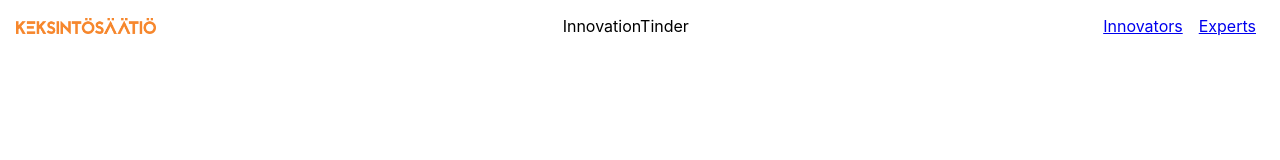
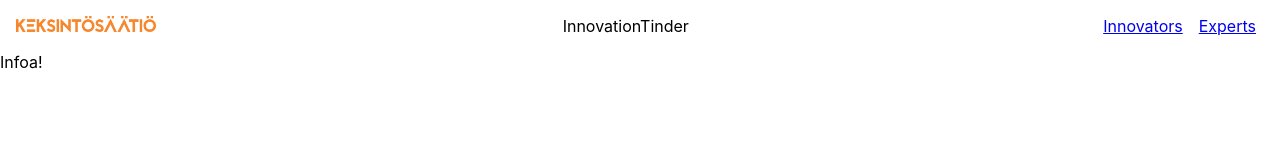
Before and after one commit to markkuleppala/keksintosaatio, a React (Create React App) app in the folder frontend/: page / in a window 1280 px wide. Shown: the top 160 px of the page. Built offline with nearby package versions, Linux system fonts and the light colour scheme.

Commit message:
Main page info changes and routing

```diff
--- a/frontend/src/App.tsx
+++ b/frontend/src/App.tsx
@@ -9,6 +9,7 @@ function App() {
     <BrowserRouter>
       <Routes>
         <Route path="/" element={<Main />}>
+          <Route index element={<ProjectInfo />} />
           <Route path="experts" element={<Experts />}>
             <Route index element={<ExpertList />} />
             <Route path=":expertId" element={<Expert />} />
@@ -46,4 +47,9 @@ const Matches = () => {
   return <div></div>;
 };
 
+const ProjectInfo = () => {
+  return <div>Infoa!</div>;
+};
+
+
 export default App;
--- a/frontend/src/main/main.tsx
+++ b/frontend/src/main/main.tsx
@@ -6,7 +6,7 @@ const Main = () => {
   return (
     <>
       <MainHeader>
-        <img src={logo} alt="logo" />
+        <Link to={"/"}><img src={logo} alt="logo" /></Link>
         <div>InnovationTinder</div>
         <MainLinks>
           <StyledLink to={"/innovators"}>Innovators</StyledLink>
```
Also changed, not shown: frontend/src/assets/Keksintösäätiö-3.png (added).
